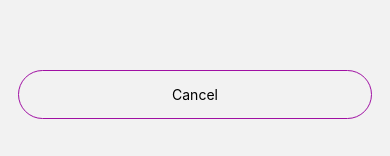
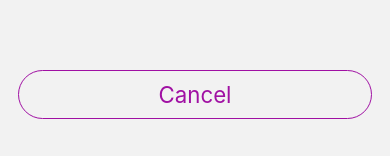
Before and after one commit to Haris-Noori/testproject, a React Native app: screen /Sending in a window 390 px wide. Shown: the part 685-841 px from the top of the page. Built offline with nearby package versions, Linux system fonts and the light colour scheme.

Commit message:
Styles added on button

```diff
--- a/src/screens/SendingScreen.js
+++ b/src/screens/SendingScreen.js
@@ -3,7 +3,7 @@ import React from 'react'
 import { scale } from 'react-native-size-matters';
 import Toast from 'react-native-simple-toast';
 
-const SendingScreen = () => {
+const SendingScreen = ({navigation}) => {
   return (
     <View style={styles.parent}>
       <View style={styles.topContainer}>
@@ -14,8 +14,13 @@ const SendingScreen = () => {
         <Text>Animations here</Text>
       </View>
       <View style={styles.buttonContainer}>
-        <TouchableOpacity style={styles.cancelButton}>
-          <Text>Cancel</Text>
+        <TouchableOpacity
+          onPress={() => {
+            Toast.show('Cancelled successfully', Toast.SHORT);
+            navigation.navigate('Receiving');
+          }}
+          style={styles.cancelButton}>
+          <Text style={styles.buttonText}>Cancel</Text>
         </TouchableOpacity>
       </View>
     </View>
@@ -58,6 +63,11 @@ const styles = StyleSheet.create({
     justifyContent: 'center',
     alignItems: 'center',
     borderRadius: scale(25),
+  },
+  buttonText: {
+    fontSize: scale(20),
+    fontWeight: '400',
+    color: '#A010A3'
   }
 });
 
```
